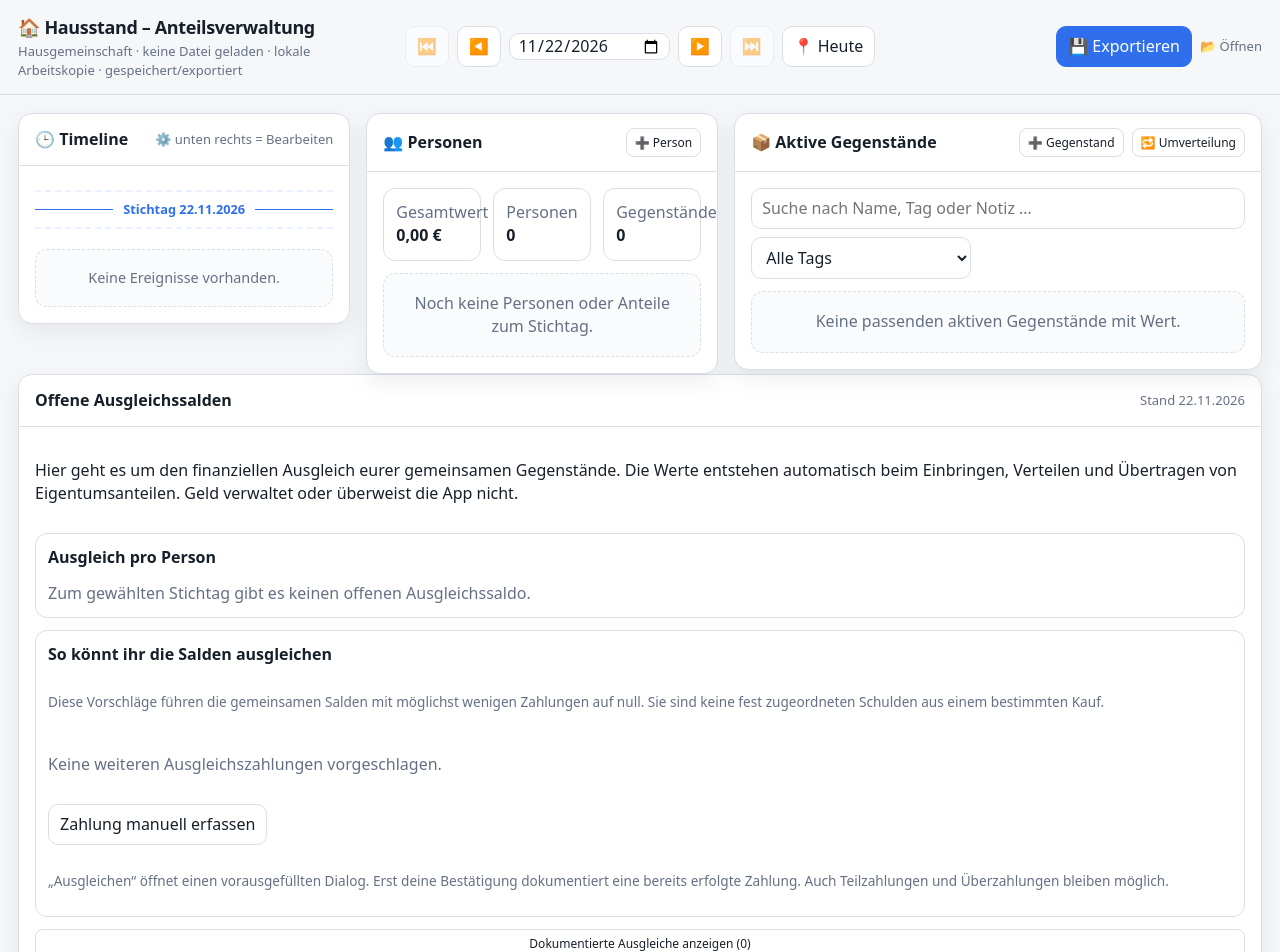
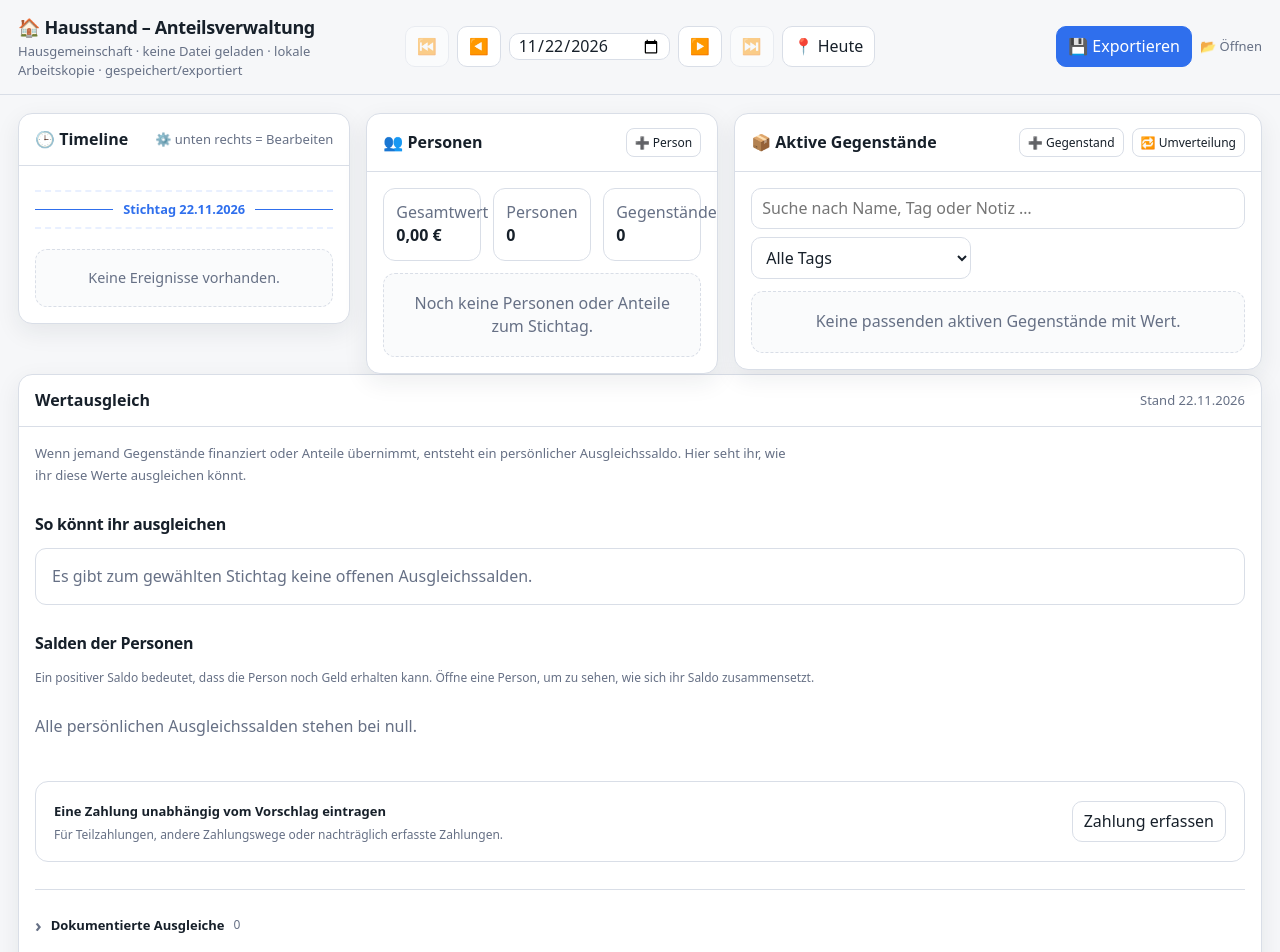
Before and after one commit to Uli-Z/hausstandsliste, a Svelte app in the folder hausstand-svelte/: page / in a window 1280 px wide. Shown: the top 952 px of the page. Built offline with nearby package versions, Linux system fonts and the light colour scheme.

Commit message:
ux: clarify settlement suggestions, reveal personal balance derivation on demand, remove UI clutter

```diff
--- a/hausstand-svelte/src/components/LedgerPanel.svelte
+++ b/hausstand-svelte/src/components/LedgerPanel.svelte
@@ -2,151 +2,201 @@
   import { appState } from '../stores/projectStore.js';
   import { money } from '../lib/domain.js';
   import { dateDE } from '../lib/util.js';
+  import BalanceBreakdown from './BalanceBreakdown.svelte';
 
   export let project;
   export let data;
   export let asOfDate;
 
-  let showDetails = false;
-  let showRecords = false;
-  $: people = new Map((project.people || []).map(person => [person.id, person.name || person.id]));
-  $: items = new Map((project.items || []).map(item => [item.id, item.name || item.id]));
-  $: peopleWithBalance = [...(data.balances || new Map())]
+  $: names = new Map((project.people || []).map(p => [p.id, p.name || p.id]));
+  $: itemNames = new Map((project.items || []).map(item => [item.id, item.name || item.id]));
+  $: eventById = new Map((project.events || []).map(event => [event.id, event]));
+  $: balances = [...(data.balances || new Map())]
     .filter(([, cents]) => cents !== 0)
     .map(([id, cents]) => ({ id, cents }))
-    .sort((a, b) => (b.cents - a.cents) || (people.get(a.id) || a.id).localeCompare(people.get(b.id) || b.id, 'de'));
-  $: proposed = data.simplified || [];
-  const personName = id => people.get(id) || id;
-  const itemName = id => items.get(id) || id;
+    .sort((a, b) => (b.cents - a.cents) || (names.get(a.id) || a.id).localeCompare(names.get(b.id) || b.id, 'de'));
+  $: suggestions = data.simplified || [];
+  $: recorded = [...(data.counterclaims || [])].reverse();
 
-  function addSettlement(proposal = null) {
+  function personName(id) { return names.get(id) || id; }
+  function itemName(id) { return itemNames.get(id) || id; }
+  function addSettlement(transfer = null) {
     appState.setDialog({
       type: 'settlementAdd',
-      payerPersonId: proposal?.fromPersonId || '',
-      recipientPersonId: proposal?.toPersonId || '',
-      amountCents: proposal?.amountCents
+      payerPersonId: transfer?.fromPersonId || '',
+      recipientPersonId: transfer?.toPersonId || '',
+      amountCents: transfer?.amountCents
     });
   }
   function editClaim(claim) {
-    const event = (project.events || []).find(e => e.id === claim.sourceEventId);
-    if (event) appState.setDialog({
+    const event = eventById.get(claim.sourceEventId);
+    if (!event) return;
+    appState.setDialog({
       type: event.type === 'redistribution-executed' ? 'executedRedistributionEdit' : 'eventEdit',
       eventId: event.id
     });
   }
 </script>
 
-<section class="panel ledger-v3">
+<section class="panel ledger-v3 settlement-screen">
   <div class="panel-header">
-    <h2>Offene Ausgleichssalden</h2>
+    <h2>Wertausgleich</h2>
     <span class="hint">Stand {dateDE(asOfDate)}</span>
   </div>
-  <div class="panel-body stack">
-    <p>Hier geht es um den finanziellen Ausgleich eurer gemeinsamen Gegenstände. Die Werte entstehen automatisch beim Einbringen, Verteilen und Übertragen von Eigentumsanteilen. Geld verwaltet oder überweist die App nicht.</p>
+  <div class="panel-body settlement-content">
+    <p class="intro">Wenn jemand Gegenstände finanziert oder Anteile übernimmt, entsteht ein persönlicher Ausgleichssaldo. Hier seht ihr, wie ihr diese Werte ausgleichen könnt.</p>
 
-    <section class="mini-card stack">
-      <strong>Ausgleich pro Person</strong>
-      {#if peopleWithBalance.length}
-        <table class="tight">
-          <thead><tr><th>Person</th><th>Ergebnis</th><th class="money">Betrag</th></tr></thead>
-          <tbody>
-            {#each peopleWithBalance as balance (balance.id)}
-              <tr>
-                <td><button class="person-link" on:click={() => appState.setRoute({page:'person',id:balance.id})}>{personName(balance.id)}</button></td>
-                <td>{balance.cents > 0 ? 'Soll erhalten' : 'Soll ausgleichen'}</td>
-                <td class="money">{money(Math.abs(balance.cents) / 100)}</td>
-              </tr>
+    <section class="settlement-section">
+      <h3>So könnt ihr ausgleichen</h3>
+      {#if suggestions.length}
+        <p class="section-description">Diese Zahlungswege gleichen alle persönlichen Salden aus. Sie sind Vorschläge, keine bereits erfolgten Zahlungen.</p>
+        <div class="transfer-list">
+          {#each suggestions as transfer, index (transfer.fromPersonId + ':' + transfer.toPersonId + ':' + index)}
+            <div class="transfer-row">
+              <div class="transfer-people">
+                <strong>{personName(transfer.fromPersonId)} zahlt an {personName(transfer.toPersonId)}</strong>
+              </div>
+              <strong class="transfer-amount">{money(transfer.amountCents / 100)}</strong>
+              <button class="primary transfer-action" type="button" on:click={() => addSettlement(transfer)} disabled={$appState.readOnly}>Ausgleichen</button>
+            </div>
           {/each}
-          </tbody>
-        </table>
+        </div>
+        <p class="section-footnote">„Ausgleichen“ dokumentiert eine Zahlung erst nach deiner Bestätigung. Die App überweist kein Geld.</p>
       {:else}
-        <div class="muted">Zum gewählten Stichtag gibt es keinen offenen Ausgleichssaldo.</div>
+        <p class="settled-message">Es gibt zum gewählten Stichtag keine offenen Ausgleichssalden.</p>
       {/if}
     </section>
 
-    <section class="mini-card stack">
-      <strong>So könnt ihr die Salden ausgleichen</strong>
-      <p class="muted small-text">Diese Vorschläge führen die gemeinsamen Salden mit möglichst wenigen Zahlungen auf null. Sie sind keine fest zugeordneten Schulden aus einem bestimmten Kauf.</p>
-      {#if proposed.length}
-        {#each proposed as transfer, index (transfer.fromPersonId + ':' + transfer.toPersonId + ':' + index)}
-          <div class="split">
+    <section class="settlement-section">
+      <h3>Salden der Personen</h3>
+      <p class="section-description">Ein positiver Saldo bedeutet, dass die Person noch Geld erhalten kann. Öffne eine Person, um zu sehen, wie sich ihr Saldo zusammensetzt.</p>
+      {#if balances.length}
+        <div class="person-balance-list">
+          {#each balances as balance (balance.id)}
+            <details class="person-balance-row">
+              <summary>
+                <span class="person-balance-name">{personName(balance.id)}</span>
+                <span class="person-balance-amount">{balance.cents > 0 ? 'Erhält' : 'Gleicht aus'} <strong>{money(Math.abs(balance.cents) / 100)}</strong></span>
+              </summary>
+              <div class="balance-expand">
+                <BalanceBreakdown detail={data.details?.get(balance.id)} balanceCents={balance.cents}/>
+                <button class="text-link" type="button" on:click={() => appState.setRoute({page:'person',id:balance.id})}>Personenprofil ansehen</button>
+              </div>
+            </details>
+          {/each}
+        </div>
+      {:else}
+        <p class="muted">Alle persönlichen Ausgleichssalden stehen bei null.</p>
+      {/if}
+    </section>
+
+    <div class="manual-payment">
       <div>
-              <strong>{personName(transfer.fromPersonId)} an {personName(transfer.toPersonId)}</strong>
-              <div class="muted small-text">{money(transfer.amountCents / 100)}</div>
+        <strong>Eine Zahlung unabhängig vom Vorschlag eintragen</strong>
+        <p>Für Teilzahlungen, andere Zahlungswege oder nachträglich erfasste Zahlungen.</p>
       </div>
-            <button class="primary" on:click={() => addSettlement(transfer)} disabled={$appState.readOnly}>Ausgleichen</button>
+      <button type="button" on:click={() => addSettlement()} disabled={$appState.readOnly}>Zahlung erfassen</button>
+    </div>
+
+    {#if data.warnings?.length}
+      <p class="notice warn">{data.warnings.length} ungültige oder doppelte Ausgleichsbuchungen wurden nicht berücksichtigt. Bitte die Buchungen im Verlauf prüfen.</p>
+    {/if}
+
+    <div class="audit-area">
+      <details class="audit-disclosure">
+        <summary>Dokumentierte Ausgleiche <span class="disclosure-count">{recorded.length}</span></summary>
+        <p class="section-description">Hier stehen tatsächlich dokumentierte Zahlungen und andere verrechnete Ausgleiche. Jede Buchung bleibt bearbeitbar.</p>
+        {#if recorded.length}
+          <div class="audit-list">
+            {#each recorded as entry (entry.sourceEventId)}
+              <div class="audit-row">
+                <div class="audit-main">
+                  <strong>{personName(entry.creditorPersonId)} an {personName(entry.debtorPersonId)}</strong>
+                  <span>{dateDE(entry.date)} · {entry.entryKind === 'paid' ? 'Zahlung' : entry.entryKind === 'external' ? 'Extern abgerechnet' : 'Erlassen'}</span>
+                  {#if eventById.get(entry.sourceEventId)?.note}<span>{eventById.get(entry.sourceEventId).note}</span>{/if}
+                </div>
+                <strong class="audit-amount">{money(entry.amountCents / 100)}</strong>
+                <button class="audit-edit" type="button" on:click={() => appState.setDialog({type:'settlementEdit',eventId:entry.sourceEventId})}>Bearbeiten</button>
               </div>
             {/each}
-      {:else}
-        <p class="muted">Keine weiteren Ausgleichszahlungen vorgeschlagen.</p>
-      {/if}
-      <div class="row">
-        <button on:click={() => addSettlement()} disabled={$appState.readOnly}>Zahlung manuell erfassen</button>
-      </div>
-      <p class="muted small-text">„Ausgleichen“ öffnet einen vorausgefüllten Dialog. Erst deine Bestätigung dokumentiert eine bereits erfolgte Zahlung. Auch Teilzahlungen und Überzahlungen bleiben möglich.</p>
-    </section>
-
-    {#if data.warnings?.length}
-      <div class="notice warn">Achtung: {data.warnings.length} ungültige oder doppelte Buchungen wurden nicht in den Saldo eingerechnet. Bitte in der Historie prüfen.</div>
-    {/if}
-
-    <button class="small" on:click={() => showRecords = !showRecords}>
-      {showRecords ? 'Dokumentierte Ausgleiche ausblenden' : 'Dokumentierte Ausgleiche anzeigen'} ({data.counterclaims?.length || 0})
-    </button>
-    {#if showRecords}
-      {#if data.counterclaims?.length}
-        <div style="overflow-x:auto">
-          <table class="tight">
-            <thead><tr><th>Datum</th><th>Art</th><th>Von → an</th><th class="money">Betrag</th><th>Aktion</th></tr></thead>
-            <tbody>
-              {#each data.counterclaims as entry (entry.sourceEventId)}
-                <tr>
-                  <td>{dateDE(entry.date)}</td>
-                  <td>{entry.entryKind === 'paid' ? 'Gezahlt' : entry.entryKind === 'external' ? 'Extern abgerechnet' : 'Erlassen'}</td>
-                  <td>{personName(entry.creditorPersonId)} → {personName(entry.debtorPersonId)}</td>
-                  <td class="money">{money(entry.amountCents / 100)}</td>
-                  <td><button class="small ghost" on:click={() => appState.setDialog({type:'settlementEdit',eventId:entry.sourceEventId})}>Bearbeiten</button></td>
-                </tr>
-              {/each}
-            </tbody>
-          </table>
           </div>
         {:else}
-        <p class="muted">Noch keine Ausgleichszahlungen dokumentiert.</p>
+          <p class="muted">Noch kein Ausgleich dokumentiert.</p>
         {/if}
-    {/if}
-
-    <button class="small" on:click={() => showDetails = !showDetails}>
-      {showDetails ? 'Herkunft der Salden ausblenden' : 'Herkunft der Salden anzeigen'} ({data.claims.length})
-    </button>
-    {#if showDetails}
-      <p class="muted small-text">Die zugrunde liegenden Wertverschiebungen aus Anschaffungen und Anteilsänderungen. Eine spätere Zahlung wird keiner einzelnen Anschaffung zugeordnet.</p>
+      </details>
+      <details class="audit-disclosure">
+        <summary>Herkunft der Wertverschiebungen <span class="disclosure-count">{data.claims.length}</span></summary>
+        <p class="section-description">Diese Beträge ergeben sich automatisch aus Anschaffungen und Anteilsänderungen. Zahlungen werden keinem einzelnen Gegenstand zugeordnet.</p>
         {#if data.claims.length}
-        <div style="overflow-x:auto">
-          <table class="tight">
-            <thead><tr><th>Datum</th><th>Gegenstand</th><th>Erhalten von → an</th><th class="money">Wert</th><th>Aktion</th></tr></thead>
-            <tbody>
+          <div class="audit-list">
             {#each data.claims as claim, index (claim.sourceEventId + ':' + index)}
-                <tr>
-                  <td>{dateDE(claim.date)}</td>
-                  <td>{itemName(claim.itemId)}</td>
-                  <td>{personName(claim.creditorPersonId)} → {personName(claim.debtorPersonId)}</td>
-                  <td class="money">{money(claim.amountCents / 100)}</td>
-                  <td><button class="small ghost" on:click={() => editClaim(claim)}>Ursprung ansehen</button></td>
-                </tr>
+              <div class="audit-row">
+                <div class="audit-main">
+                  <strong>{itemName(claim.itemId)}</strong>
+                  <span>{dateDE(claim.date)} · Wert von {personName(claim.creditorPersonId)} an {personName(claim.debtorPersonId)}</span>
+                </div>
+                <strong class="audit-amount">{money(claim.amountCents / 100)}</strong>
+                <button class="audit-edit" type="button" on:click={() => editClaim(claim)}>Vorgang ansehen</button>
+              </div>
             {/each}
-            </tbody>
-          </table>
           </div>
         {:else}
-        <p class="muted">Noch keine wertwirksamen Anschaffungen oder Anteilsänderungen.</p>
+          <p class="muted">Noch keine finanziellen Wertverschiebungen erfasst.</p>
         {/if}
-    {/if}
+      </details>
+    </div>
   </div>
 </section>
 
 <style>
-  .small-text { font-size: .85rem; }
-  .tight td { padding: 6px; }
-  .person-link { border: 0; background: transparent; color: var(--accent); text-decoration: underline; cursor: pointer; padding: 1px; font: inherit; }
+  .settlement-content{display:grid;gap:27px}
+  .intro{margin:0;color:var(--muted);font-size:13px;line-height:1.65;max-width:760px}
+  .settlement-section{display:grid;gap:12px;min-width:0}
+  .settlement-section h3{font-size:16px;letter-spacing:-.018em;margin:0}
+  .section-description,.section-footnote{margin:0;color:var(--muted);font-size:12px;line-height:1.6}
+  .section-footnote{font-size:11.5px}
+  .transfer-list,.person-balance-list,.audit-list{display:grid;min-width:0}
+  .transfer-row{display:grid;grid-template-columns:minmax(0,1fr) auto auto;gap:15px;align-items:center;padding:15px 0;border-bottom:1px solid var(--border)}
+  .transfer-row:last-child{border-bottom:0}
+  .transfer-people strong{font-size:14px;font-weight:650}
+  .transfer-amount,.audit-amount{font-variant-numeric:tabular-nums;white-space:nowrap;font-size:15px}
+  .transfer-action{min-height:40px;min-width:106px}
+  .settled-message{margin:0;padding:16px;border:1px solid var(--border);border-radius:11px;color:var(--muted)}
+  .person-balance-row{border-bottom:1px solid var(--border)}
+  .person-balance-row summary{cursor:pointer;list-style:none;display:flex;align-items:center;gap:16px;padding:15px 4px;justify-content:space-between}
+  .person-balance-row summary::-webkit-details-marker,.audit-disclosure summary::-webkit-details-marker{display:none}
+  .person-balance-row summary:after{content:'⌄';color:var(--muted);font-size:17px}
+  .person-balance-row[open] summary:after{content:'⌃'}
+  .person-balance-name{font-weight:640;font-size:13px;min-width:0}
+  .person-balance-amount{margin-left:auto;text-align:right;color:var(--muted);font-size:12px}
+  .person-balance-amount strong{color:var(--text);font-size:14px;font-variant-numeric:tabular-nums;white-space:nowrap}
+  .balance-expand{padding:4px 6px 19px 12px;max-width:680px}
+  .text-link{border:0;background:transparent;color:var(--accent);padding:10px 0 0;font-size:12px;font-weight:650}
+  .manual-payment{display:flex;justify-content:space-between;gap:18px;align-items:center;padding:17px 18px;border:1px solid var(--border);border-radius:13px}
+  .manual-payment strong{font-size:13px}
+  .manual-payment p{font-size:12px;margin:4px 0 0;color:var(--muted);line-height:1.5}
+  .manual-payment button{flex:none;min-height:40px}
+  .audit-area{border-top:1px solid var(--border);padding-top:6px}
+  .audit-disclosure{border-bottom:1px solid var(--border);padding:14px 0}
+  .audit-disclosure summary{cursor:pointer;list-style:none;font-size:13px;font-weight:650;display:flex;align-items:center;gap:9px;min-height:30px}
+  .audit-disclosure summary:before{content:'›';font-size:18px;color:var(--muted);line-height:1}
+  .audit-disclosure[open] summary:before{transform:rotate(90deg)}
+  .disclosure-count{font-size:12px;font-weight:500;color:var(--muted)}
+  .audit-disclosure .section-description{padding:9px 0}
+  .audit-row{display:grid;grid-template-columns:minmax(0,1fr) auto auto;align-items:center;gap:15px;border-top:1px solid var(--border);padding:13px 0}
+  .audit-main{display:grid;gap:4px;min-width:0}
+  .audit-main strong{font-size:13px}
+  .audit-main span{font-size:11px;color:var(--muted);overflow-wrap:anywhere}
+  .audit-amount{font-size:13px}
+  .audit-edit{font-size:12px;min-height:38px}
+  @media(max-width:620px){
+    .transfer-row{grid-template-columns:minmax(0,1fr) auto;gap:10px}
+    .transfer-action{grid-column:1/-1;justify-self:stretch;min-height:46px}
+    .transfer-amount{font-size:15px}
+    .manual-payment{align-items:stretch;flex-direction:column}
+    .manual-payment button{min-height:44px}
+    .audit-row{grid-template-columns:minmax(0,1fr) auto;gap:10px}
+    .audit-edit{grid-column:1/-1;justify-self:start}
+    .person-balance-row summary{gap:9px}
+  }
 </style>
```
Lines whose indentation alone changed are shown as unchanged.
